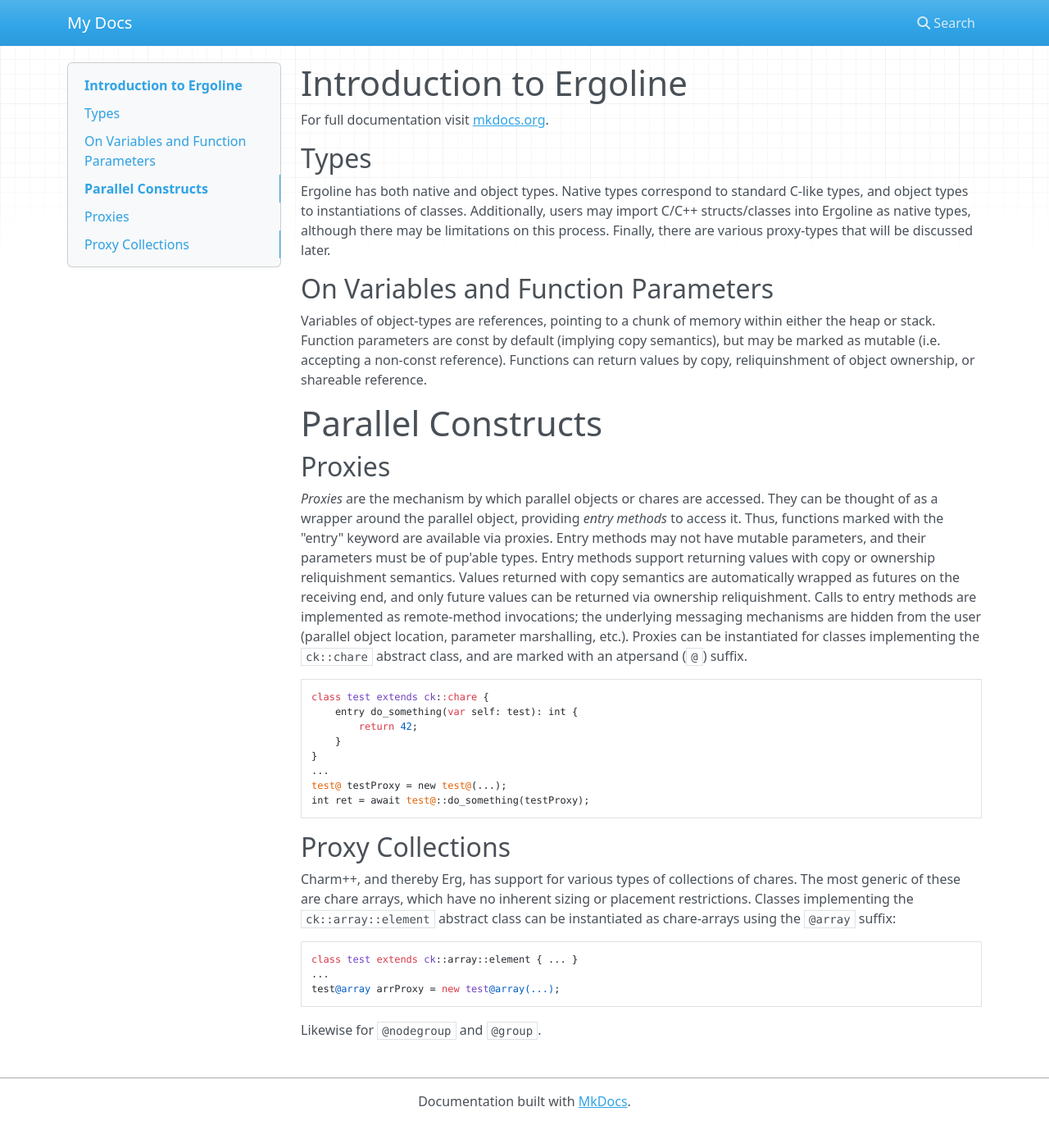
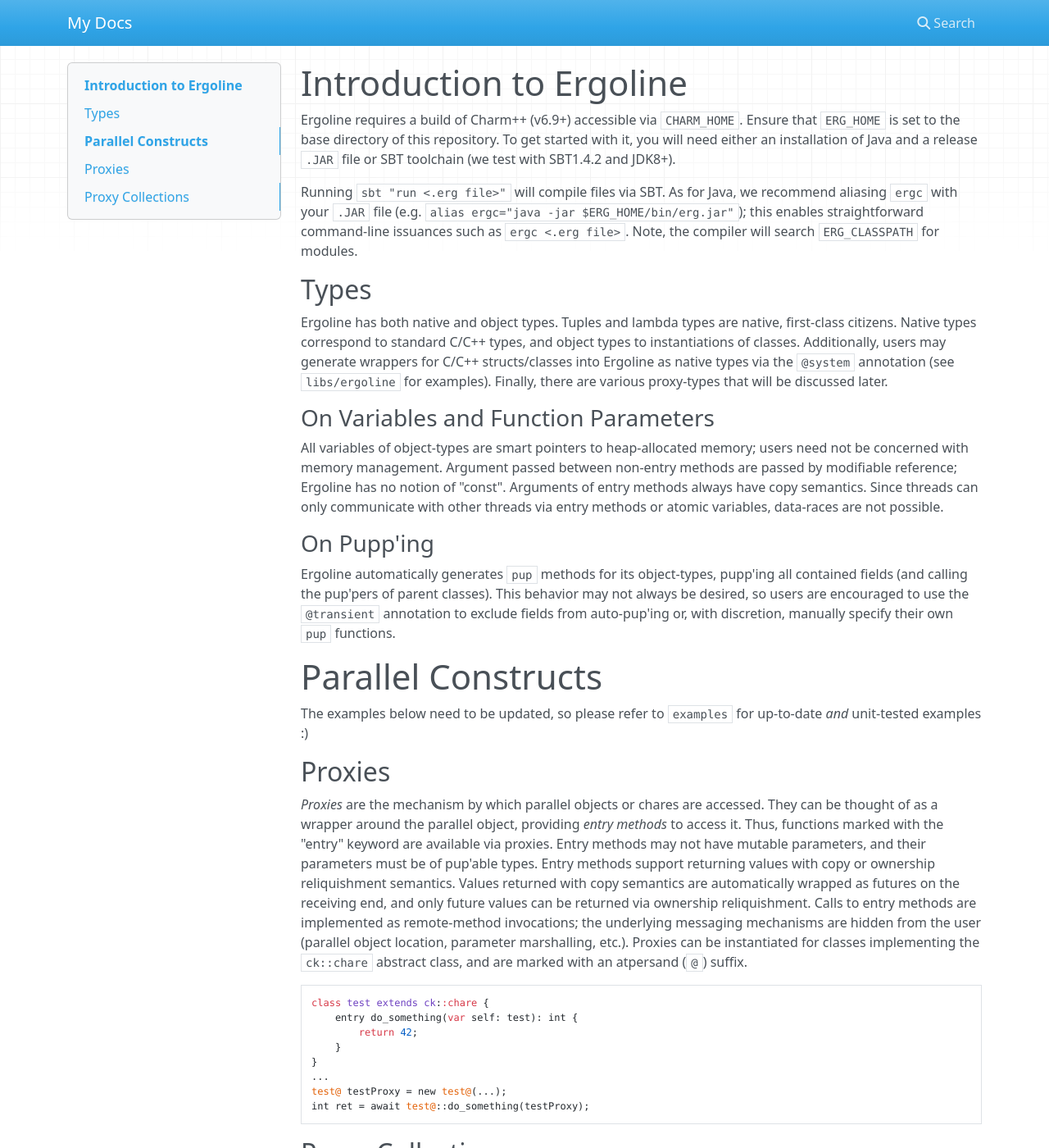
Before and after one commit to jszaday/ergoline, an MkDocs documentation site: the page built from docs/index.md, in a window 1280 px wide and 1400 px high. Shown: the whole window at 82% size. Built offline with MkDocs 1.6.1, drawn with Linux system fonts in a browser that asks for light colours; nearby versions of some CDN libraries.

Commit message:
updated docs

```diff
--- a/docs/index.md
+++ b/docs/index.md
@@ -1,13 +1,19 @@
 # Introduction to Ergoline
-For full documentation visit [mkdocs.org](https://www.mkdocs.org).
+Ergoline requires a build of Charm++ (v6.9+) accessible via `CHARM_HOME`. Ensure that `ERG_HOME` is set to the base directory of this repository. To get started with it, you will need either an installation of Java and a release `.JAR` file or SBT toolchain (we test with SBT1.4.2 and JDK8+).
+
+Running `sbt "run <.erg file>"` will compile files via SBT. As for Java, we recommend aliasing `ergc` with your `.JAR` file (e.g. `alias ergc="java -jar $ERG_HOME/bin/erg.jar"`); this enables straightforward command-line issuances such as `ergc <.erg file>`. Note, the compiler will search `ERG_CLASSPATH` for modules.
 
 ## Types
-Ergoline has both native and object types. Native types correspond to standard C-like types, and object types to instantiations of classes. Additionally, users may import C/C++ structs/classes into Ergoline as native types, although there may be limitations on this process. Finally, there are various proxy-types that will be discussed later.
+Ergoline has both native and object types. Tuples and lambda types are native, first-class citizens. Native types correspond to standard C/C++ types, and object types to instantiations of classes. Additionally, users may generate wrappers for C/C++ structs/classes into Ergoline as native types via the `@system` annotation (see `libs/ergoline` for examples). Finally, there are various proxy-types that will be discussed later.
 
-## On Variables and Function Parameters
-Variables of object-types are references, pointing to a chunk of memory within either the heap or stack. Function parameters are const by default (implying copy semantics), but may be marked as mutable (i.e. accepting a non-const reference). Functions can return values by copy, reliquinshment of object ownership, or shareable reference.
+### On Variables and Function Parameters
+All variables of object-types are smart pointers to heap-allocated memory; users need not be concerned with memory management. Argument passed between non-entry methods are passed by modifiable reference; Ergoline has no notion of "const". Arguments of entry methods always have copy semantics. Since threads can only communicate with other threads via entry methods or atomic variables, data-races are not possible.
+
+### On Pupp'ing
+Ergoline automatically generates `pup` methods for its object-types, pupp'ing all contained fields (and calling the pup'pers of parent classes). This behavior may not always be desired, so users are encouraged to use the `@transient` annotation to exclude fields from auto-pup'ing or, with discretion, manually specify their own `pup` functions.
 
 # Parallel Constructs
+The examples below need to be updated, so please refer to `examples` for up-to-date _and_ unit-tested examples :)
 
 ## Proxies
 _Proxies_ are the mechanism by which parallel objects or chares are accessed. They can be thought of as a wrapper around the parallel object, providing _entry methods_ to access it. Thus, functions marked with the "entry" keyword are available via proxies. Entry methods may not have mutable parameters, and their parameters must be of pup'able types. Entry methods support returning values with copy or ownership reliquishment semantics. Values returned with copy semantics are automatically wrapped as futures on the receiving end, and only future values can be returned via ownership reliquishment. Calls to entry methods are implemented as remote-method invocations; the underlying messaging mechanisms are hidden from the user (parallel object location, parameter marshalling, etc.). Proxies can be instantiated for classes implementing the `ck::chare` abstract class, and are marked with an atpersand (`@`) suffix.
```
